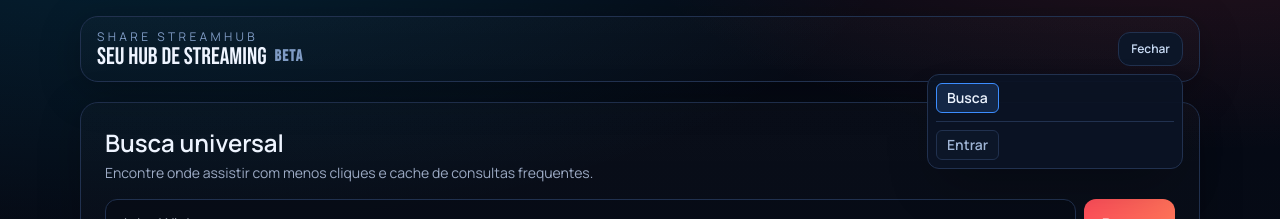
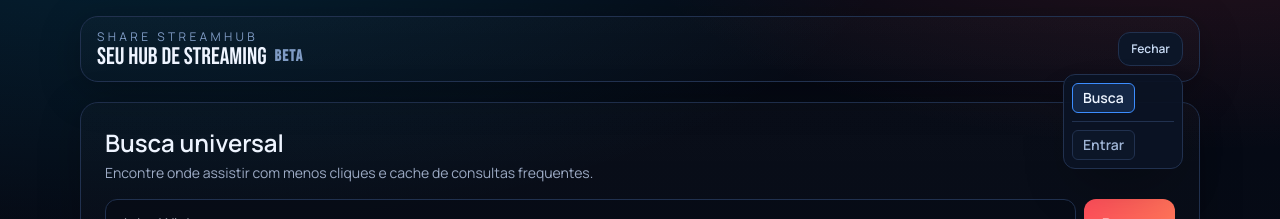
Before and after one commit to levycampelo/streamhub, a Next.js app: page /busca in a window 1280 px wide. Both pictures are taken after a click on the button "Menu". Shown: the top 219 px of the page. Built offline with nearby package versions, Linux system fonts and the light colour scheme; no server answers.

Commit message:
tamanho do menu

```diff
--- a/src/components/nav-bar.tsx
+++ b/src/components/nav-bar.tsx
@@ -143,7 +143,7 @@ export function NavBar() {
             </button>
 
             {menuOpen ? (
-              <div className="absolute right-0 top-full z-50 mt-2 w-64 rounded-xl border border-[var(--line)] bg-[#0b1424]/95 p-2 shadow-2xl backdrop-blur-md">
+              <div className="absolute right-0 top-full z-50 mt-2 w-max min-w-[7.5rem] rounded-xl border border-[var(--line)] bg-[#0b1424]/95 p-2 shadow-2xl backdrop-blur-md">
                 <div className="space-y-1">
                   {menuLinks.map((link) => (
                     <Link
```
